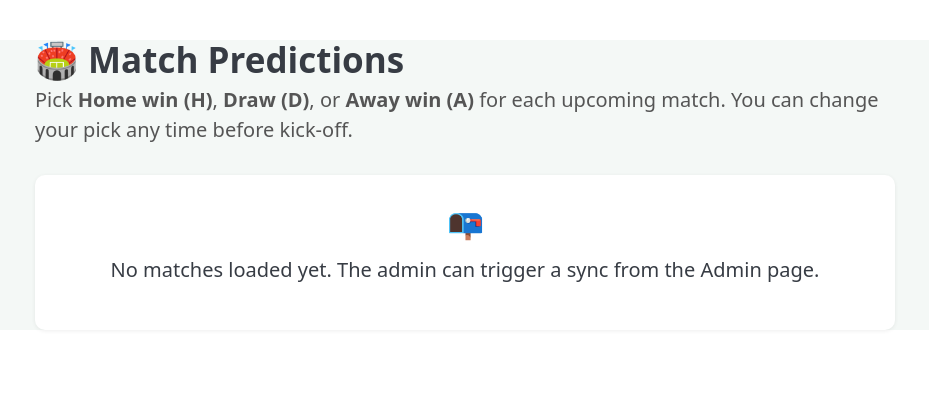
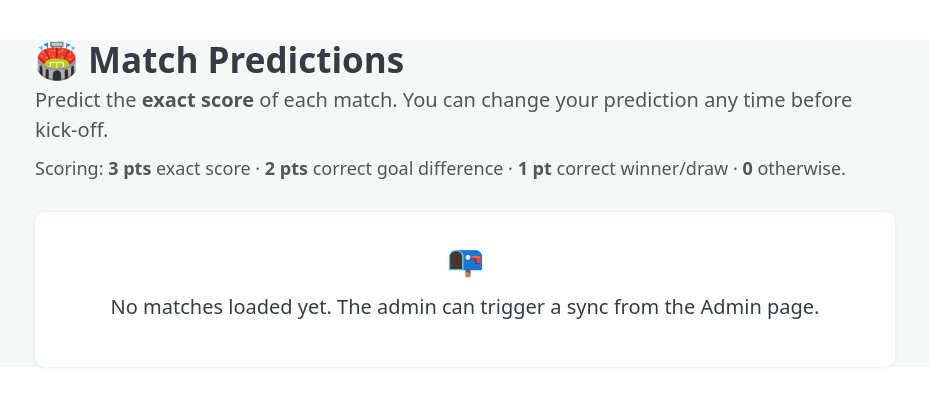
Before and after one commit to violinyanev/soccer-game, a FastAPI app: template app/templates/dashboard.html in a window 1280 px wide. Shown: the top 406 px of the page, without its empty margins (175-1104 px from the left). Run offline with FastAPI, Linux system fonts and the light colour scheme; the template is opened without the code that fills it, so the values that code supplies are empty; parts of the project's set-up code (start-up, migrations or seed data) failed here and were passed over; some libraries are stand-ins or nearby versions.

Commit message:
Use graded 3/2/1 scoring with exact-score predictions
Replace the flat outcome bet (5 pts for the right winner/draw, else 0)
with the common international prediction standard, scored by precision:

  3 pts  exact scoreline
  2 pts  correct goal difference (incl. predicting the right draw)
  1 pt   correct winner/draw only (wrong margin)
  0 pts  wrong tendency

Players now predict an exact scoreline instead of just H/D/A:

- models: Prediction gains predicted_home / predicted_away; predicted_result
  is kept as the derived tendency.
- database: idempotent _migrate() adds the two columns to existing DBs
  (create_all never alters tables).
- football_api: score_prediction() implements the graded rules; the sync
  award loop uses it. _compute_result -> public compute_result.
- predictions router: accepts and validates the scoreline, derives tendency.
- admin: manual match-finish path uses the same graded scoring.
- dashboard: two number inputs per match; locked view shows the predicted
  scoreline and points. Leaderboard footer + README updated.

Co-Authored-By: Claude Opus 4.8 <noreply@anthropic.com>

```diff
--- a/app/football_api.py
+++ b/app/football_api.py
@@ -16,7 +16,15 @@ logger = logging.getLogger(__name__)
 
 API_BASE = "https://api.football-data.org/v4"
 COMPETITION = "WC"
-POINTS_CORRECT = 5
+
+# Graded scoring (3 / 2 / 1) — the common international prediction standard:
+#   exact scoreline ............ 3
+#   correct goal difference .... 2  (also covers predicting the right draw)
+#   correct tendency only ...... 1  (right winner, wrong margin)
+#   wrong ...................... 0
+POINTS_EXACT = 3
+POINTS_DIFF = 2
+POINTS_TENDENCY = 1
 POINTS_WRONG = 0
 
 # Normalise the many status strings the API returns into our four buckets
@@ -61,7 +69,8 @@ def fetch_matches() -> list[dict]:
         return []
 
 
-def _compute_result(home: int | None, away: int | None) -> str | None:
+def compute_result(home: int | None, away: int | None) -> str | None:
+    """Match tendency: H (home win), A (away win), D (draw), or None if unknown."""
     if home is None or away is None:
         return None
     if home > away:
@@ -69,6 +78,19 @@ def _compute_result(home: int | None, away: int | None) -> str | None:
     if away > home:
         return "A"
     return "D"
+
+
+def score_prediction(pred_home, pred_away, actual_home, actual_away) -> int:
+    """Return graded points for a predicted scoreline vs. the actual result."""
+    if pred_home is None or pred_away is None or actual_home is None or actual_away is None:
+        return POINTS_WRONG
+    if pred_home == actual_home and pred_away == actual_away:
+        return POINTS_EXACT
+    if (pred_home - pred_away) == (actual_home - actual_away):
+        return POINTS_DIFF
+    if compute_result(pred_home, pred_away) == compute_result(actual_home, actual_away):
+        return POINTS_TENDENCY
+    return POINTS_WRONG
 
 
 def _parse_datetime(dt_str: str) -> datetime:
@@ -102,7 +124,7 @@ def sync_matches() -> dict:
             full_time = score.get("fullTime", {}) or {}
             home_score = full_time.get("home")
             away_score = full_time.get("away")
-            result = _compute_result(home_score, away_score) if status == "FINISHED" else None
+            result = compute_result(home_score, away_score) if status == "FINISHED" else None
 
             existing = db.query(Match).filter(Match.external_id == ext_id).first()
             if existing is None:
@@ -141,8 +163,8 @@ def sync_matches() -> dict:
                     .all()
                 )
                 for pred in preds:
-                    pred.points_awarded = (
-                        POINTS_CORRECT if pred.predicted_result == result else POINTS_WRONG
+                    pred.points_awarded = score_prediction(
+                        pred.predicted_home, pred.predicted_away, home_score, away_score
                     )
                     points_awarded += 1
 
--- a/app/models.py
+++ b/app/models.py
@@ -40,7 +40,10 @@ class Prediction(Base):
     id = Column(Integer, primary_key=True, index=True)
     user_id = Column(Integer, ForeignKey("users.id"), nullable=False)
     match_id = Column(Integer, ForeignKey("matches.id"), nullable=False)
-    predicted_result = Column(String, nullable=False)  # H / A / D
+    # Players predict an exact scoreline; the tendency (H/A/D) is derived from it.
+    predicted_home = Column(Integer, nullable=True)
+    predicted_away = Column(Integer, nullable=True)
+    predicted_result = Column(String, nullable=True)  # H / A / D, derived from the scoreline
     points_awarded = Column(Integer, nullable=True)  # None until match finished
 
     user = relationship("User", back_populates="predictions")
--- a/app/routers/admin.py
+++ b/app/routers/admin.py
@@ -8,7 +8,7 @@ from sqlalchemy.orm import Session
 
 from auth import get_current_user
 from database import get_db
-from football_api import sync_matches
+from football_api import score_prediction, sync_matches
 from models import Match, Prediction, User
 
 router = APIRouter()
@@ -163,7 +163,9 @@ async def admin_upsert_match(
             .all()
         )
         for pred in preds:
-            pred.points_awarded = 5 if pred.predicted_result == result else 0
+            pred.points_awarded = score_prediction(
+                pred.predicted_home, pred.predicted_away, hs, aws
+            )
 
     db.commit()
     return RedirectResponse("/admin?message=Match+saved+successfully", status_code=302)
--- a/app/routers/predictions.py
+++ b/app/routers/predictions.py
@@ -5,30 +5,34 @@ from sqlalchemy.exc import IntegrityError
 
 from auth import get_current_user
 from database import get_db
+from football_api import compute_result
 from models import Match, Prediction
 
 router = APIRouter()
 
-VALID_RESULTS = {"H", "A", "D"}
+MAX_GOALS = 99
 
 
 @router.post("/predictions")
 async def submit_prediction(
     request: Request,
     match_id: int = Form(...),
-    predicted_result: str = Form(...),
+    predicted_home: int = Form(...),
+    predicted_away: int = Form(...),
     db: Session = Depends(get_db),
 ):
     user = get_current_user(request)
     if not user:
         return RedirectResponse("/login", status_code=302)
 
-    if predicted_result not in VALID_RESULTS:
+    if not (0 <= predicted_home <= MAX_GOALS and 0 <= predicted_away <= MAX_GOALS):
         return RedirectResponse("/dashboard?error=invalid_prediction", status_code=302)
 
     match = db.query(Match).filter(Match.id == match_id).first()
     if not match or match.status != "SCHEDULED":
         return RedirectResponse("/dashboard?error=match_not_available", status_code=302)
+
+    predicted_result = compute_result(predicted_home, predicted_away)
 
     user_id = user["user_id"]
     existing = (
@@ -38,11 +42,15 @@ async def submit_prediction(
     )
 
     if existing:
+        existing.predicted_home = predicted_home
+        existing.predicted_away = predicted_away
         existing.predicted_result = predicted_result
     else:
         pred = Prediction(
             user_id=user_id,
             match_id=match_id,
+            predicted_home=predicted_home,
+            predicted_away=predicted_away,
             predicted_result=predicted_result,
         )
         db.add(pred)
--- a/app/templates/dashboard.html
+++ b/app/templates/dashboard.html
@@ -4,9 +4,14 @@
 {% block content %}
 
 <h2 style="margin-bottom:0.25rem;">🏟️ Match Predictions</h2>
-<p style="color:#555; margin-bottom:1.5rem;">
-  Pick <strong>Home win (H)</strong>, <strong>Draw (D)</strong>, or <strong>Away win (A)</strong>
-  for each upcoming match. You can change your pick any time before kick-off.
+<p style="color:#555; margin-bottom:0.5rem;">
+  Predict the <strong>exact score</strong> of each match. You can change your
+  prediction any time before kick-off.
+</p>
+<p style="color:#555; margin-bottom:1.5rem; font-size:0.9rem;">
+  Scoring: <strong>3 pts</strong> exact score ·
+  <strong>2 pts</strong> correct goal difference ·
+  <strong>1 pt</strong> correct winner/draw · <strong>0</strong> otherwise.
 </p>
 
 {% if not match_groups %}
@@ -58,50 +63,31 @@
 
   {# Prediction row #}
   {% if can_predict %}
-    {# SCHEDULED: show interactive form #}
-    <form method="post" action="/predictions" style="margin-top:0.75rem;">
+    {# SCHEDULED: show interactive scoreline form #}
+    <form method="post" action="/predictions" class="pred-row" style="margin-top:0.75rem;">
       <input type="hidden" name="match_id" value="{{ m.id }}" />
-      <div class="pred-row">
-        <label class="pred-label">
-          <input type="radio" name="predicted_result" value="H"
-            {% if pred and pred.predicted_result == "H" %}checked{% endif %} />
-          🏠 {{ m.home_team }}
-        </label>
-        <label class="pred-label">
-          <input type="radio" name="predicted_result" value="D"
-            {% if pred and pred.predicted_result == "D" %}checked{% endif %} />
-          🤝 Draw
-        </label>
-        <label class="pred-label">
-          <input type="radio" name="predicted_result" value="A"
-            {% if pred and pred.predicted_result == "A" %}checked{% endif %} />
-          ✈️ {{ m.away_team }}
-        </label>
-        <button type="submit" style="padding:0.35rem 1rem; font-size:0.9rem; background:#1a6e3c; border-color:#1a6e3c; color:#fff; border-radius:6px; cursor:pointer;">
-          {% if pred %}Update{% else %}Predict{% endif %}
-        </button>
-      </div>
+      <span style="font-size:0.9rem; color:#555;">🏠 {{ m.home_team }}</span>
+      <input type="number" name="predicted_home" min="0" max="99" required
+        value="{% if pred and pred.predicted_home is not none %}{{ pred.predicted_home }}{% endif %}"
+        style="width:3.5rem; text-align:center; padding:0.3rem; margin:0;" />
+      <span style="font-weight:700;">–</span>
+      <input type="number" name="predicted_away" min="0" max="99" required
+        value="{% if pred and pred.predicted_away is not none %}{{ pred.predicted_away }}{% endif %}"
+        style="width:3.5rem; text-align:center; padding:0.3rem; margin:0;" />
+      <span style="font-size:0.9rem; color:#555;">{{ m.away_team }} ✈️</span>
+      <button type="submit" style="padding:0.35rem 1rem; font-size:0.9rem; background:#1a6e3c; border-color:#1a6e3c; color:#fff; border-radius:6px; cursor:pointer; margin:0;">
+        {% if pred and pred.predicted_home is not none %}Update{% else %}Predict{% endif %}
+      </button>
     </form>
 
   {% else %}
-    {# Locked — show read-only selection #}
+    {# Locked — show the player's predicted scoreline and any points earned #}
     <div class="pred-row" style="margin-top:0.75rem;">
-      {% set result_label = {"H": m.home_team, "D": "Draw", "A": m.away_team} %}
-      {% set result_emoji = {"H": "🏠", "D": "🤝", "A": "✈️"} %}
+      {% if pred and pred.predicted_home is not none %}
+        <span class="pred-label locked selected">
+          Your prediction: <strong>{{ pred.predicted_home }} – {{ pred.predicted_away }}</strong>
+        </span>
 
-      {% for val in ["H", "D", "A"] %}
-        {% set is_user_pick = pred and pred.predicted_result == val %}
-        {% set is_actual    = m.result == val %}
-        <span class="pred-label locked {% if is_user_pick %}selected{% endif %}"
-              style="{% if is_actual and m.status == 'FINISHED' %}border-color:#0a3622; background:#d1e7dd;{% endif %}">
-          {{ result_emoji[val] }}
-          {% if val == "H" %}{{ m.home_team }}{% elif val == "D" %}Draw{% else %}{{ m.away_team }}{% endif %}
-          {% if is_user_pick %}✓{% endif %}
-        </span>
-      {% endfor %}
-
-      {# Points chip #}
-      {% if pred %}
         {% if pred.points_awarded is not none %}
           {% if pred.points_awarded > 0 %}
             <span class="points-chip earned">+{{ pred.points_awarded }} pts ⭐</span>
@@ -121,11 +107,4 @@
 {% endfor %}
 {% endfor %}
 
-<script>
-  // Auto-submit prediction form when radio changes
-  document.querySelectorAll('.pred-row input[type=radio]').forEach(radio => {
-    radio.addEventListener('change', () => radio.closest('form').submit());
-  });
-</script>
-
 {% endblock %}
--- a/app/templates/leaderboard.html
+++ b/app/templates/leaderboard.html
@@ -49,7 +49,7 @@
 </div>
 
 <p style="color:#888; font-size:0.85rem; margin-top:0.75rem; text-align:center;">
-  5 points for a correct winner/draw prediction · 0 for wrong
+  3 pts exact score · 2 pts correct goal difference · 1 pt correct winner/draw · 0 for wrong
 </p>
 
 {% endblock %}
```
Also changed, not shown: app/database.py (+15 -0 lines), README.md.
